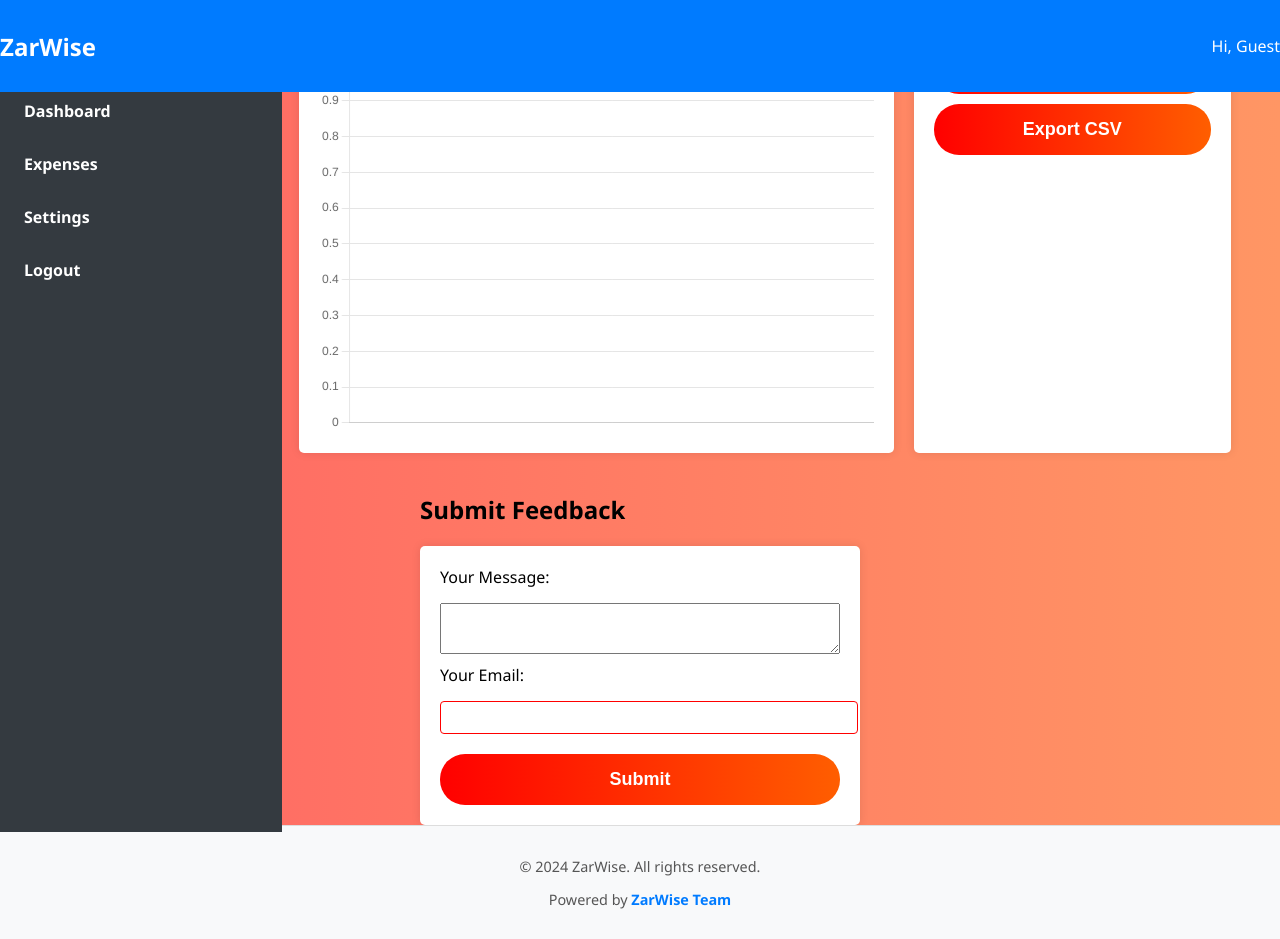
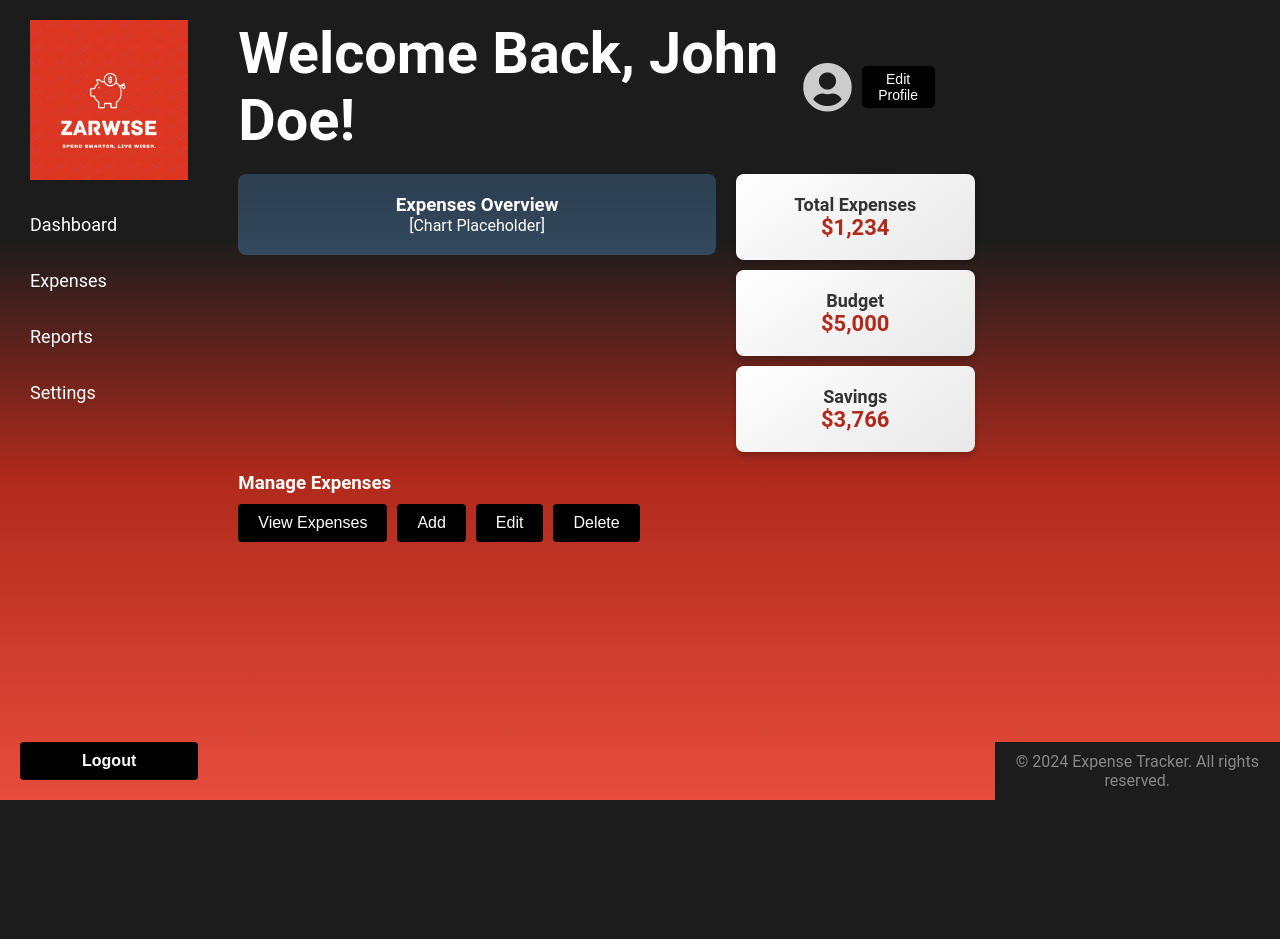
Before and after one commit to Cellie0320/personal_expense_tracker, a PHP site: page /dashboard.php in a window 1280 px wide. After the commit the page ends 800 px from the top, so only its background shows below. Run offline with PHP 8.4, Linux system fonts and the light colour scheme.

Commit message:
Remove unused template files and update dashboard layout: delete header, footer, navbar, and sidebar; enhance dashboard with new sidebar and main content structure.

```diff
--- /dev/null
+++ b/frontend/public/dashboard.css
@@ -0,0 +1,287 @@
+/* General Reset */
+* {
+  margin: 0;
+  padding: 0;
+  box-sizing: border-box;
+}
+
+/* Body Styling */
+body {
+  font-family: 'Roboto', sans-serif;
+  background: linear-gradient(to bottom, #1c1c1c 30%, #b02a1c 60%, #e74c3c);
+  color: white;
+  display: flex;
+  height: 100vh;
+  margin: 0;
+}
+
+/* Header Styling */
+.header {
+  display: flex;
+  justify-content: space-between;
+  align-items: center;
+  margin-bottom: 20px;
+  padding-right: 20px; /* Adjusts spacing on the right side */
+}
+
+.welcome-message h1 {
+  font-size: 1.8rem;
+  color: white;
+}
+
+.user-profile {
+  display: flex;
+  align-items: center;
+  gap: 10px;
+  margin-left: auto; /* Pushes the profile section further to the right */
+  padding-right: 20px; /* Adds extra spacing to the right */
+}
+
+/* Font Awesome User Icon */
+.user-icon {
+  font-size: 50px; /* Icon size */
+  color: #ccc; /* Gray placeholder color */
+}
+
+/* Edit Profile Button */
+.edit-profile-btn {
+  background-color: black; /* Blue color for the button */
+  color: white;
+  border: none;
+  padding: 5px 15px;
+  border-radius: 5px;
+  font-size: 14px;
+  cursor: pointer;
+  transition: background-color 0.3s ease;
+}
+
+.edit-profile-btn:hover {
+  background-color: darkred; /* Darker blue on hover */
+}
+
+
+
+/* Sidebar Styling */
+.sidebar {
+  background: linear-gradient(to bottom, #1c1c1c 30%, #b02a1c 60%, #e74c3c);
+  width: 250px;
+  display: flex;
+  flex-direction: column;
+  padding: 20px;
+}
+
+.sidebar .logo h2 {
+  font-size: 24px;
+  margin-bottom: 20px;
+  text-align: center;
+}
+
+.sidebar nav ul {
+  list-style: none;
+}
+
+.sidebar nav ul li {
+  margin-bottom: 15px;
+}
+
+.sidebar nav ul li a {
+  text-decoration: none;
+  color: white;
+  font-size: 18px;
+  padding: 10px;
+  display: block;
+  transition: background-color 0.3s;
+}
+
+.sidebar nav ul li a:hover {
+  background-color: #b02a1c;
+}
+
+/* Main Content Styling */
+.main-content {
+  flex-grow: 1;
+  padding: 20px;
+  display: flex;
+  flex-direction: column;
+}
+
+.header {
+  margin-bottom: 20px;
+  font-size: 1.8rem;
+}
+
+/* Content Area */
+.content-area {
+  display: flex;
+  gap: 20px;
+}
+
+/* Chart Section */
+.chart-section {
+  flex: 2;
+}
+
+.chart {
+  background: linear-gradient(to bottom, #2c3e50, #34495e);
+  padding: 20px;
+  border-radius: 8px;
+  text-align: center;
+}
+
+/* Vertical Stats Section */
+.vertical-stats {
+  flex: 1;
+  display: flex;
+  flex-direction: column;
+  gap: 10px;
+}
+
+.stat-card {
+  background: linear-gradient(145deg, #ffffff, #e8e8e8);
+  border-radius: 8px;
+  padding: 20px;
+  text-align: center;
+  color: #333;
+  box-shadow: 0px 4px 6px rgba(0, 0, 0, 0.2);
+}
+
+.stat-card h3 {
+  font-size: 18px;
+}
+
+.stat-card p {
+  font-size: 22px;
+  font-weight: bold;
+  color: #b02a1c;
+}
+
+/* Expense Management Buttons */
+.expense-management {
+  margin-top: 20px;
+}
+
+.expense-management h3 {
+  margin-bottom: 10px;
+}
+
+.buttons {
+  display: flex;
+  gap: 10px;
+}
+
+.btn {
+  padding: 10px 20px;
+  border: none;
+  border-radius: 4px;
+  cursor: pointer;
+  font-size: 16px;
+  transition: all 0.3s;
+}
+
+/* Button Styles */
+.btn.view {
+  background-color: black; /* Blue for View Expenses */
+  color: white;
+}
+
+.btn.view:hover {
+  background-color: darkred; /* Darker blue on hover */
+}
+
+.btn.add {
+  background-color: black; /* Green for Add */
+  color: white;
+}
+
+.btn.add:hover {
+  background-color: darkred; /* Darker green on hover */
+}
+
+.btn.edit {
+  background-color: black; /* Orange for Edit */
+  color: white;
+}
+
+.btn.edit:hover {
+  background-color: darkred; /* Darker orange on hover */
+}
+
+.btn.delete {
+  background-color: black;  /* Red for Delete */
+  color: white;
+}
+
+.btn.delete:hover {
+  background-color: darkred; * Darker red on hover */
+}
+
+/* Logout Button in Sidebar */
+.logout-btn {
+  margin-top: auto; /* Push the button to the bottom of the sidebar */
+  padding: 10px 20px;
+  background-color: black; /* Red color for the logout button */
+  color: white;
+  font-size: 16px;
+  font-weight: bold;
+  border: none;
+  border-radius: 4px;
+  cursor: pointer;
+  width: 100%;
+  text-align: center;
+  transition: background-color 0.3s ease;
+}
+
+.logout-btn:hover {
+  background-color: darkred; /* Darker red for hover */
+}
+
+/* Logo Section in Sidebar */
+.logo {
+  text-align: center;
+  margin-bottom: 20px;
+}
+
+.logo-img {
+  max-width: 100%;
+  height: auto; /* Maintains the aspect ratio */
+  max-height: 160px; /* Adjust this value based on your sidebar height */
+  object-fit: contain; /* Ensures the logo fits neatly inside the sidebar */
+}
+
+
+
+/* Footer */
+footer {
+  margin-top: auto;
+  background-color: #1c1c1c;
+  color: #888;
+  text-align: center;
+  padding: 10px;
+}
+
+/* Responsive Design */
+@media (max-width: 768px) {
+  .content-area {
+    flex-direction: column;
+  }
+
+  .vertical-stats {
+    flex-direction: row;
+    flex-wrap: wrap;
+    gap: 10px;
+  }
+
+  .stat-card {
+    flex: 1 1 calc(50% - 10px);
+  }
+}
+/* Recent Expenses Table */
+.recent-expenses {
+  margin: 20px 0;
+  overflow-x: auto; /* Allows scrolling on small screens */
+}
+
+.recent-expenses h3 {
+  margin-bottom: 10px;
+  font-size: 1.5rem;
+}
--- a/frontend/public/dashboard.php
+++ b/frontend/public/dashboard.php
@@ -1,63 +1,83 @@
 <!DOCTYPE html>
 <html lang="en">
 <head>
-    <meta charset="UTF-8">
-    <meta name="viewport" content="width=device-width, initial-scale=1.0">
-    <title>ZarWise Dashboard</title>
-    <link rel="stylesheet" href="style.css">
-    <script src="https://cdn.jsdelivr.net/npm/chart.js"></script> <!-- Chart.js -->
-    <script src="https://code.jquery.com/jquery-3.6.0.min.js"></script> <!-- jQuery -->
+  <meta charset="UTF-8">
+  <meta name="viewport" content="width=device-width, initial-scale=1.0">
+  <title>Expense Dashboard</title>
+  <link rel="stylesheet" href="dashboard.css">
+  <link href="https://cdnjs.cloudflare.com/ajax/libs/font-awesome/5.15.4/css/all.min.css" rel="stylesheet">
 </head>
 <body>
+  <!-- Sidebar -->
+  <div class="sidebar">
+  <div class="logo">
+  <img src="img/logo.png" alt="Expense Tracker Logo" class="logo-img">
+</div>
+
+    <nav>
+      <ul>
+        <li><a href="#">Dashboard</a></li>
+        <li><a href="#">Expenses</a></li>
+        <li><a href="#">Reports</a></li>
+        <li><a href="#">Settings</a></li>
+      </ul>
+    </nav>
+    <button class="logout-btn">Logout</button>
+  </div>
+
+  <!-- Main Content -->
+  <div class="main-content">
     <!-- Header -->
-    <?php include 'templates/header.php'; ?>
+    <header class="header">
+      <h1>Welcome Back, John Doe!</h1>
+      <div class="user-profile">
+      <i class="fa fa-user-circle user-icon"></i>
+      <button class="edit-profile-btn">Edit Profile</button>
+      </div>
+    </header>
 
-    <!-- Navbar -->
-    <?php include 'templates/navbar.php'; ?>
+    <!-- Chart and Vertical Stats -->
+    <div class="content-area">
+      <!-- Chart Section -->
+      <div class="chart-section">
+        <div class="chart">
+          <h3>Expenses Overview</h3>
+          <p>[Chart Placeholder]</p>
+        </div>
+      </div>
 
-    <!-- Dashboard Layout -->
-    <div class="dashboard-container">
-        <!-- Sidebar -->
-        <aside class="sidebar">
-            <?php include 'templates/sidebar.php'; ?>
-        </aside>
-
-<!-- Main Content -->
-<main class="main-content">
-    <!-- Expense Chart Section -->
-    <section class="card chart-section">
-        <h2>Expense Overview</h2>
-        <div class="chart-container">
-            <canvas id="expenseChart"></canvas>
+      <!-- Vertical Stats -->
+      <div class="vertical-stats">
+        <div class="stat-card">
+          <h3>Total Expenses</h3>
+          <p>$1,234</p>
         </div>
-    </section>
-
-    <!-- Expense List Section -->
-    <section class="card expense-list">
-        <h2>Your Expenses</h2>
-        <ul id="expense-list">
-            <!-- Dynamic Expense Items -->
-        </ul>
-        <button id="add-expense-btn" class="action-btn">Add Expense</button>
-        <button id="export-csv-btn" class="action-btn">Export CSV</button>
-    </section>
-</main>
+        <div class="stat-card">
+          <h3>Budget</h3>
+          <p>$5,000</p>
+        </div>
+        <div class="stat-card">
+          <h3>Savings</h3>
+          <p>$3,766</p>
+        </div>
+      </div>
     </div>
 
-    <!-- Feedback Form Section -->
-    <footer class="feedback-form card">
-        <h2>Submit Feedback</h2>
-        <form id="feedback-form" action="/backend/controllers/FeedbackController.php" method="POST">
-            <label for="feedback">Your Message:</label>
-            <textarea id="feedback" name="feedback" rows="3" required></textarea>
-            <label for="email">Your Email:</label>
-            <input type="email" id="email" name="email" required>
-            <button type="submit" class="action-btn">Submit</button>
-        </form>
-    </footer>
-    <?php include 'templates/footer.php'; ?>
+    <!-- Buttons for Expense Management -->
+    <div class="expense-management">
+      <h3>Manage Expenses</h3>
+      <div class="buttons">
+        <button class="btn view">View Expenses</button>
+        <button class="btn add">Add</button>
+        <button class="btn edit">Edit</button>
+        <button class="btn delete">Delete</button>
+      </div>
+    </div>
+  </div>
+
+  <!-- Footer -->
+  <footer>
+    <p>&copy; 2024 Expense Tracker. All rights reserved.</p>
+  </footer>
 </body>
-
-<script src="chart.config.js"></script> <!-- Correct path to chart.config.js -->
-<script src="ajax.js"></script> <!-- Correct path to ajax.js -->
 </html>
--- a/frontend/public/style.css
+++ b/frontend/public/style.css
@@ -1,6 +1,6 @@
 /* General body styling */
 body {
-    font-family: 'Segoe UI', Tahoma, Geneva, Verdana, sans-serif;
+    font-family: 'Roboto', sans-serif;
     margin: 0;
     padding: 0;
     display: flex;
@@ -8,7 +8,7 @@ body {
     align-items: center;
     justify-content: center;
     height: 100vh;
-    background: linear-gradient(90deg, rgba(255,100,100,1) 0%, rgba(255,150,100,1) 100%);
+    background: linear-gradient(to bottom, #1c1c1c 30%, #b02a1c 60%, #e74c3c);
 }
 
 /* Container styling */
@@ -24,7 +24,7 @@ body {
 
 /* Header styling */
 h1 {
-    color: #333;
+    color: white;
     margin-bottom: 20px;
     font-size: 36px;
     font-weight: bold;
@@ -65,7 +65,7 @@ form {
     display: grid;
     grid-template-columns: 1fr;
     gap: 10px;
-    background: #fff;
+    background: transparent;
     padding: 20px;
     border-radius: 5px;
     box-shadow: 0 0 10px rgba(0, 0, 0, 0.1);
@@ -75,6 +75,7 @@ form {
 label {
     display: block;
     margin-bottom: 5px;
+    color: white;
 }
 
 input {
@@ -98,7 +99,7 @@ input:invalid {
 button {
     width: 100%;
     padding: 15px;
-    background: linear-gradient(90deg, rgba(255,0,0,1) 0%, rgba(255,94,0,1) 100%);
+    background: black;
     border: none;
     border-radius: 25px;
     color: #fff;
@@ -109,139 +110,10 @@ button {
 }
 
 button:hover {
-    background: linear-gradient(90deg, rgba(255,94,0,1) 0%, rgba(255,0,0,1) 100%);
+    background:darkred;
 }
 
 button:focus {
     outline: none;
     box-shadow: 0 0 0 3px rgba(255,0,0,0.5);
 }
-
-/* Navbar styling */
-.navbar {
-    display: flex;
-    justify-content: space-between;
-    align-items: center;
-    background-color: #007bff;
-    color: white;
-    padding: 1rem 2rem;
-    position: fixed;
-    width: 100%;
-    top: 0;
-    z-index: 1000;
-    height: 60px; /* Set a fixed height */
-}
-
-.user-info {
-    font-size: 1rem;
-}
-
-/* Adjust the sidebar to fit the screen */
-.sidebar {
-    width: 250px;
-    background-color: #343a40;
-    color: white;
-    padding: 1rem;
-    height: calc(100vh - 60px); /* Fit the screen */
-    position: fixed;
-    top: 60px; /* Below navbar */
-    left: 0;
-    overflow-y: auto;
-}
-
-.sidebar nav ul {
-    list-style: none;
-    padding: 0;
-}
-
-.sidebar nav ul li {
-    margin: 15px 0;
-}
-
-.sidebar nav ul li a {
-    text-decoration: none;
-    color: white;
-    font-weight: bold;
-    padding: 0.5rem;
-    display: block;
-    border-radius: 5px;
-}
-
-.sidebar nav ul li a:hover {
-    background-color: #007bff;
-    color: white;
-}
-
-.main-content {
-    display: flex;
-    flex-direction: row; /* Arrange sections side by side */
-    margin-left: 250px; /* Adjust for sidebar width */
-    margin-top: 60px;   /* Move content below the navbar */
-    padding: 20px;
-    width: calc(100% - 250px); /* Adjust width */
-    box-sizing: border-box; /* Include padding in width calculation */
-}
-/* Chart section styling */
-.chart-section {
-    flex: 2; /* Takes up twice the space */
-    margin-right: 20px; /* Space between sections */
-    background: #fff;
-    padding: 20px;
-    border-radius: 5px;
-    box-shadow: 0 0 10px rgba(0, 0, 0, 0.1);
-}
-
-.chart-container {
-    position: relative;
-    height: 400px; /* Ensure this height is set */
-  }
-
-/* Expense list section styling */
-.expense-list {
-    flex: 1; /* Takes up remaining space */
-    background: #fff;
-    padding: 20px;
-    border-radius: 5px;
-    box-shadow: 0 0 10px rgba(0, 0, 0, 0.1);
-}
-
-.expense-list ul {
-    list-style: none;
-    padding: 0;
-    margin: 0;
-}
-
-.expense-list li {
-    padding: 10px;
-    border-bottom: 1px solid #ddd;
-}
-
-.expense-list li:last-child {
-    border-bottom: none;
-}
-
-.expense-list .action-btn {
-    width: 100%;
-    margin-top: 10px;
-}
-
-/* Adjust buttons to be stacked vertically */
-.expense-list button {
-    width: 100%;
-    margin-top: 10px;
-}
-
-/* Footer styling */
-.footer {
-    background-color: #f8f9fa;
-    text-align: center;
-    padding: 1rem 0;
-    font-size: 0.9rem;
-    color: #555;
-    border-top: 1px solid #ddd;
-    width: 100%;
-}
-
-.footer strong {
-    color: #007bff;
-}
--- a/frontend/public/templates/footer.php
+++ /dev/null
@@ -1,4 +0,0 @@
-<footer class="footer">
-    <p>&copy; <?php echo date("Y"); ?> ZarWise. All rights reserved.</p>
-    <p>Powered by <strong>ZarWise Team</strong></p>
-</footer>
--- a/frontend/public/templates/header.php
+++ /dev/null
@@ -1,11 +0,0 @@
-<!DOCTYPE html>
-<html lang="en">
-<head>
-    <meta charset="UTF-8">
-    <meta name="viewport" content="width=device-width, initial-scale=1.0">
-    <title>ZarWise</title>
-    <link rel="stylesheet" href="/frontend/assets/style.css">
-    <script src="https://cdn.jsdelivr.net/npm/chart.js"></script> <!-- Chart.js -->
-    <script src="https://code.jquery.com/jquery-3.6.0.min.js"></script> <!-- jQuery -->
-</head>
-<body>
--- a/frontend/public/templates/navbar.php
+++ /dev/null
@@ -1,9 +0,0 @@
-<header class="navbar">
-    <div class="logo">ZarWise</div>
-    <div class="user-info">
-        Hi,
-        <span id="user-name">
-            <?php echo isset($_SESSION['user_name']) ? htmlspecialchars($_SESSION['user_name']) : 'Guest'; ?>
-        </span>
-    </div>
-</header>
--- a/frontend/public/templates/sidebar.php
+++ /dev/null
@@ -1,10 +0,0 @@
-<aside class="sidebar">
-    <nav>
-        <ul>
-            <li><a href="/frontend/public/dashboard.php">Dashboard</a></li>
-            <li><a href="#">Expenses</a></li>
-            <li><a href="#">Settings</a></li>
-            <li><a href="/frontend/public/logout.php">Logout</a></li>
-        </ul>
-    </nav>
-</aside>
```
